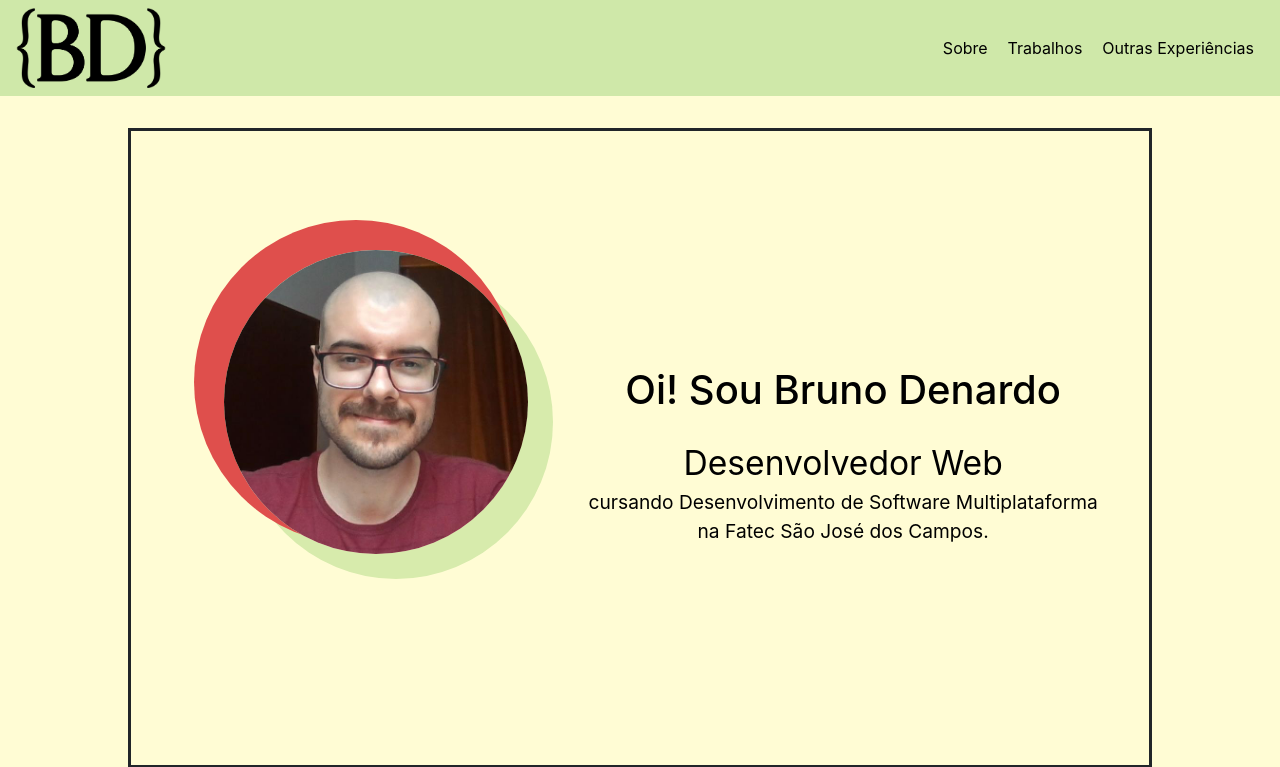
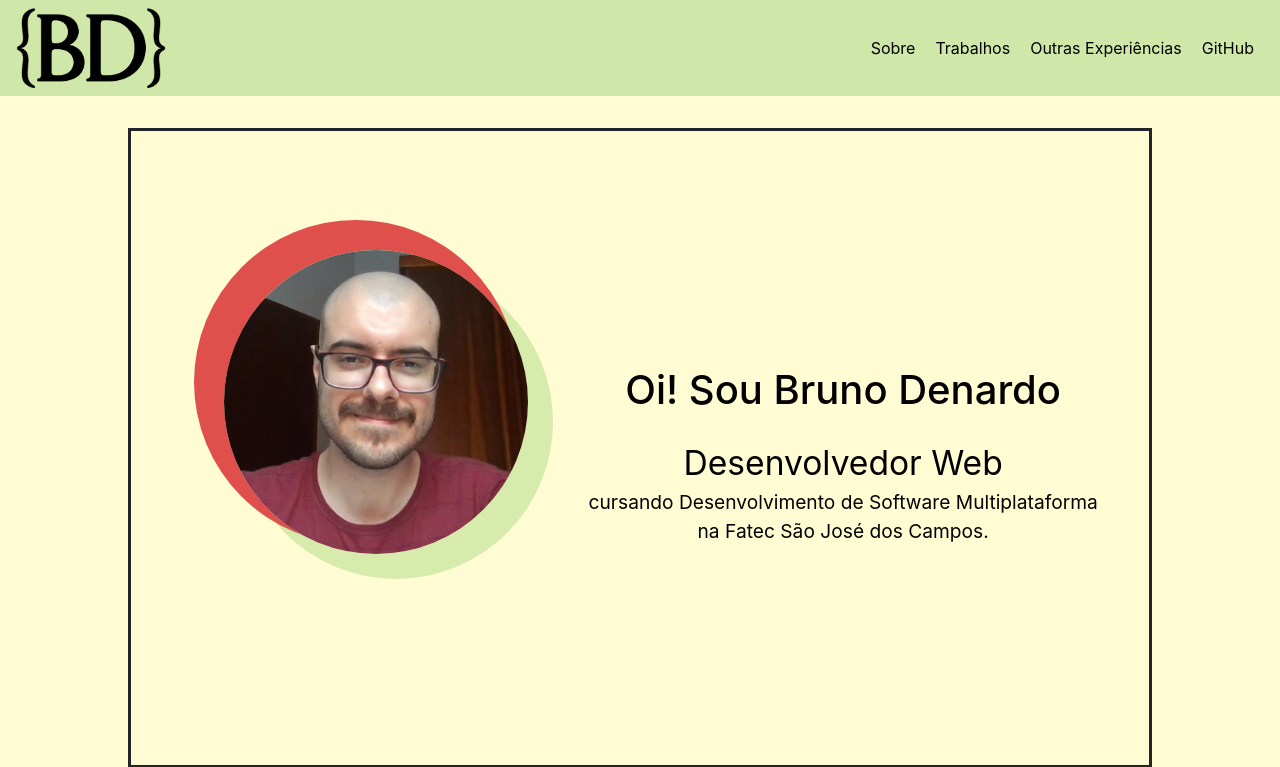
Before and after one commit to brunodenardo/Portf-lio, a Flask app: page / in a window 1280 px wide. Shown: the top 767 px of the page. Run offline with Flask 2, Linux system fonts and the light colour scheme.

Commit message:
Adição do github na navbar

```diff
--- a/src/templates/base.html
+++ b/src/templates/base.html
@@ -27,6 +27,7 @@
                         <a class="navbar-item navbar-link justify-content-end" id="links-navbar" href="/">Sobre</a>
                         <a class="navbar-item navbar-link justify-content-end" id="links-navbar" href="/trabalhos">Trabalhos</a>
                         <a class="navbar-item navbar-link justify-content-end" id="links-navbar" href="/experiencias">Outras Experiências</a>
+                        <a class="navbar-item navbar-link justify-content-end" id="links-navbar" href="https:/github.com/brunodenardo">GitHub</a>
                     </div>
                 </div>
                 <!-- <ul>
```
